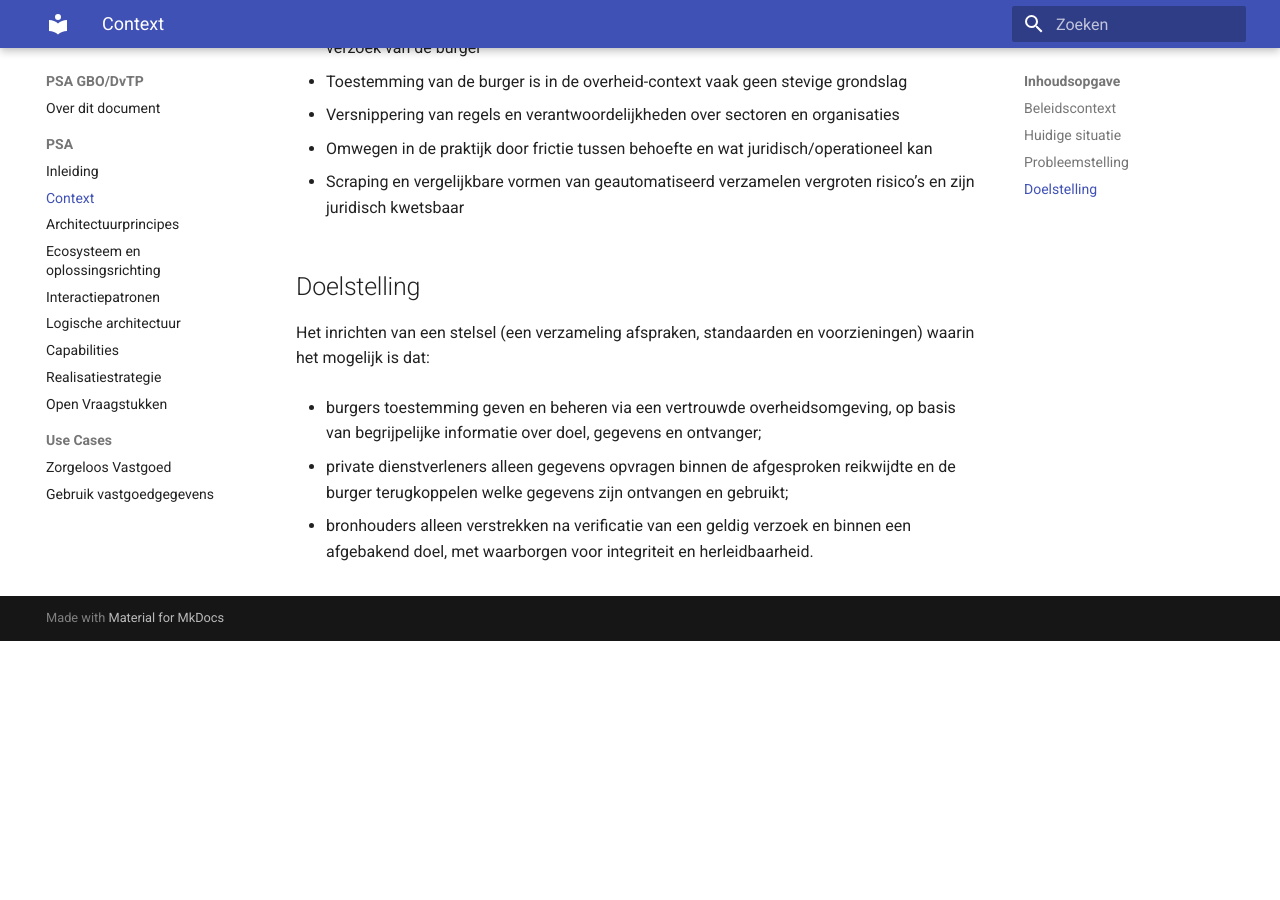
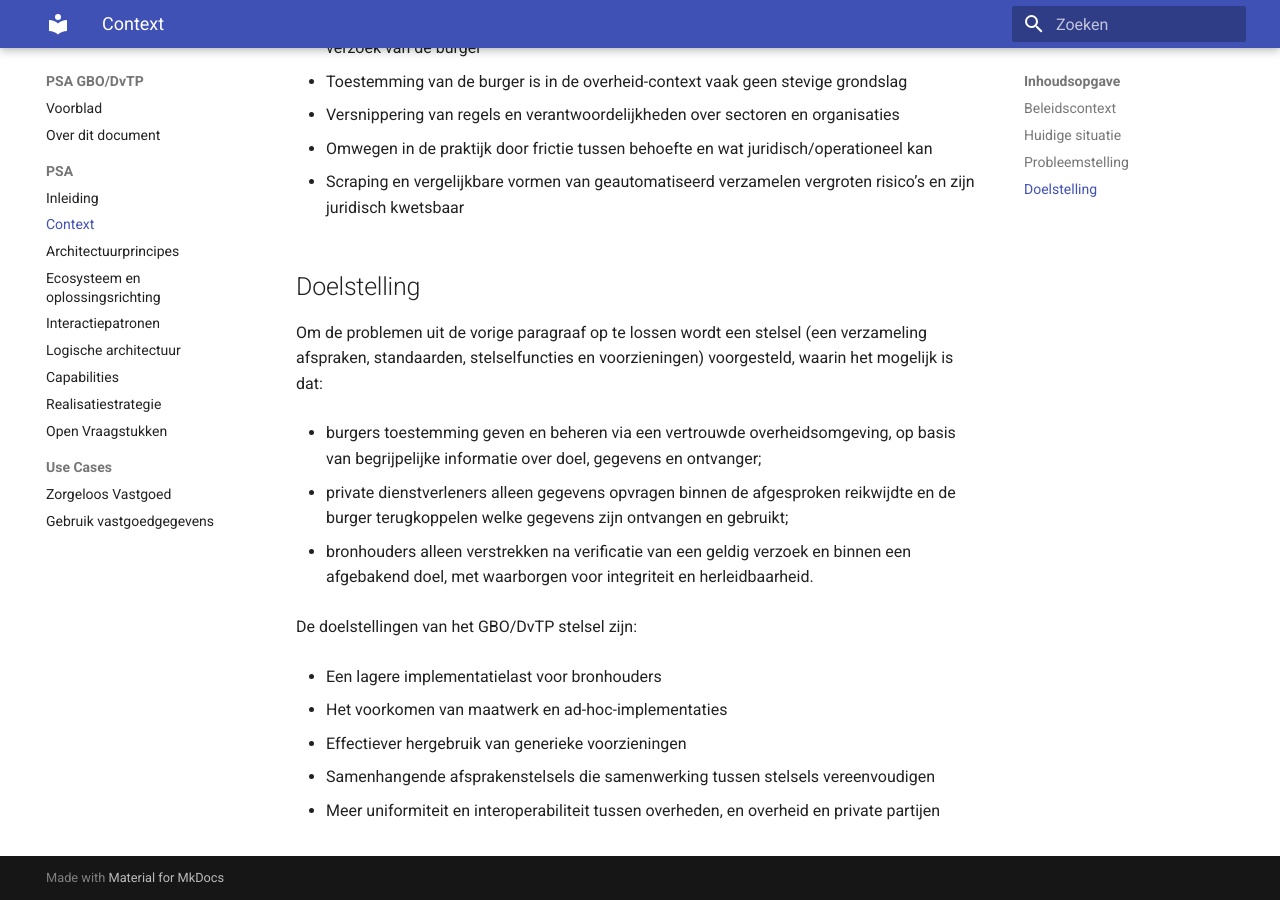
Before and after one commit to Govert-Claus/GBO-DvTP, an MkDocs documentation site: the page built from docs/psa/context.md, in a window 1280 px wide and 900 px high, scrolled down 1798 px. Built offline with MkDocs 1.6.1 and Material for MkDocs 9.7.7, drawn with Linux system fonts in a browser that asks for light colours; before the commit the page ends 2439 px from its top, so only the background shows below that.

Commit message:
kleine wijzigingen

```diff
--- a/docs/psa/context.md
+++ b/docs/psa/context.md
@@ -52,10 +52,23 @@ Het delen van persoonsgegevens ondervindt op dit moment de volgende problemen:
 
 ## Doelstelling
 
-Het inrichten van een stelsel (een verzameling afspraken, standaarden en voorzieningen) waarin het mogelijk is dat:
+Om de problemen uit de vorige paragraaf op te lossen wordt een stelsel (een verzameling afspraken, standaarden, stelselfuncties en voorzieningen) voorgesteld, waarin het mogelijk is dat:
 
 - burgers toestemming geven en beheren via een vertrouwde overheidsomgeving, op basis van begrijpelijke informatie over doel, gegevens en ontvanger;
 
 - private dienstverleners alleen gegevens opvragen binnen de afgesproken reikwijdte en de burger terugkoppelen welke gegevens zijn ontvangen en gebruikt;
 
 - bronhouders alleen verstrekken na verificatie van een geldig verzoek en binnen een afgebakend doel, met waarborgen voor integriteit en herleidbaarheid.
+
+
+De doelstellingen van het GBO/DvTP stelsel zijn:
+
+- Een lagere implementatielast voor bronhouders
+
+- Het voorkomen van maatwerk en ad-hoc-implementaties
+
+- Effectiever hergebruik van generieke voorzieningen
+
+- Samenhangende afsprakenstelsels die samenwerking tussen stelsels vereenvoudigen
+
+- Meer uniformiteit en interoperabiliteit tussen overheden, en overheid en private partijen
--- a/mkdocs.yml
+++ b/mkdocs.yml
@@ -44,7 +44,7 @@ plugins:
       enumerate_headings: true
 
 nav:
-  # - Voorblad: voorblad.md
+  - Voorblad: voorblad.md
 
   - Over dit document: index.md
 
```
Also changed, not shown: 2 other files.
